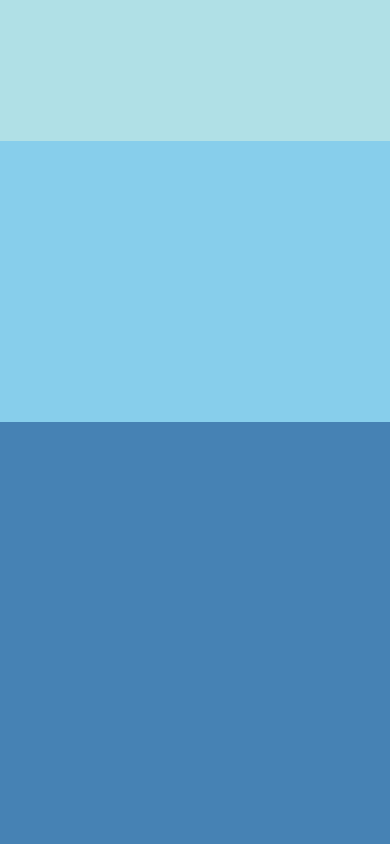
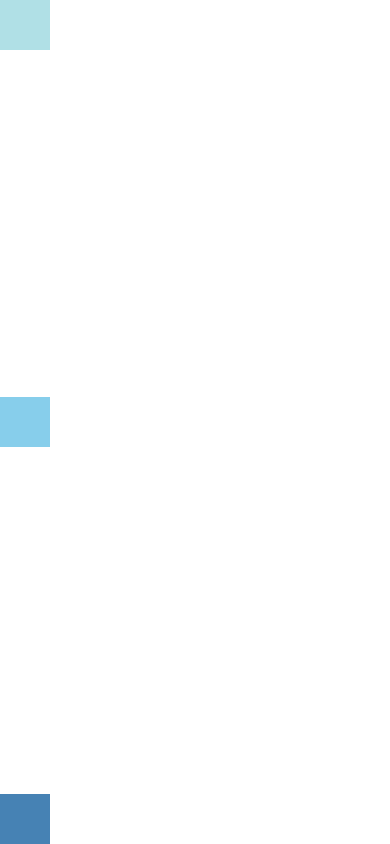
Before and after one commit to doomsday/react_native_start, a React Native app: screen / in a window 390 px wide. Built offline with nearby package versions, Linux system fonts and the light colour scheme.

Commit message:
JustifyContentBasics

```diff
--- a/App.js
+++ b/App.js
@@ -1,16 +1,19 @@
 import React, {Component} from 'react';
 import {View} from 'react-native';
 
-export default class FlexDimensionsBasics extends Component {
+export default class FlexDirectionBasics extends Component {
   render() {
     return (
-    // Try removing the `flex: 1` on the parent View.
-    // The parent will not have dimensions, so the children can't expand.
-    // What if you add `height: 300` instead of `flex: 1`?
-      <View style={{flex: 1}}>
-        <View style={{flex: 1, backgroundColor: 'powderblue'}} />
-        <View style={{flex: 2, backgroundColor: 'skyblue'}} />
-        <View style={{flex: 3, backgroundColor: 'steelblue'}} />
+        // Try setting `flexDirection` to `row`.
+        // Try setting `justifyContent` to `center`.
+      <View style={{
+        flex: 1,
+        flexDirection: 'column',
+        justifyContent: 'space-between',
+      }}>
+        <View style={{width: 50, height: 50, backgroundColor: 'powderblue'}} />
+        <View style={{width: 50, height: 50, backgroundColor: 'skyblue'}} />
+        <View style={{width: 50, height: 50, backgroundColor: 'steelblue'}} />
       </View>
     );
   }
```
